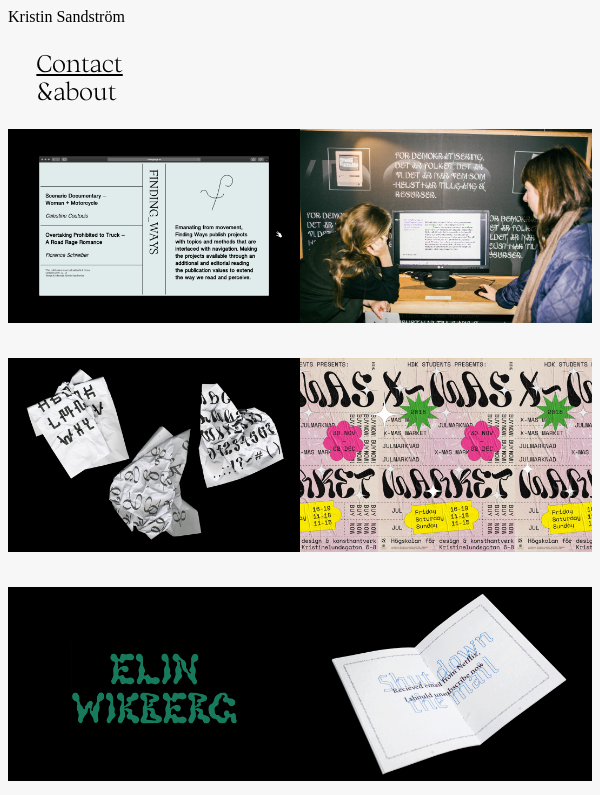
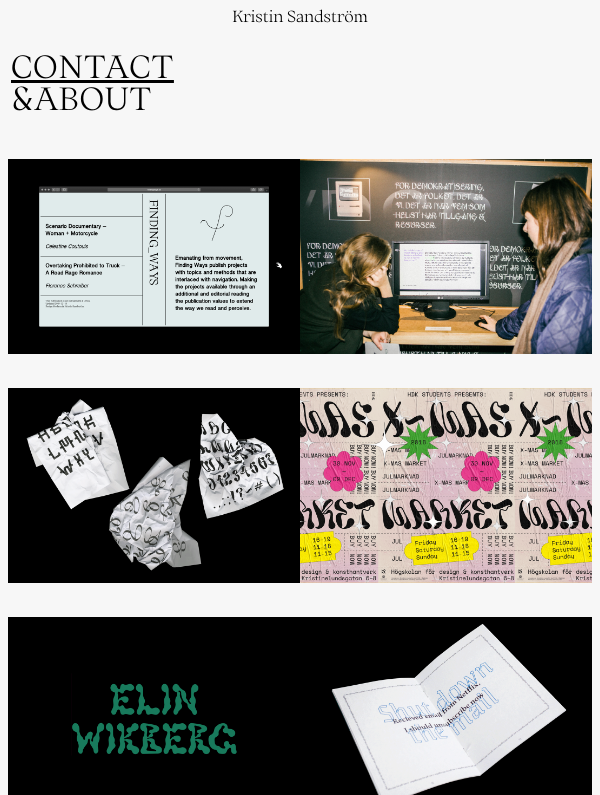
Before and after one commit to kristinsandstrom/portfolio, a plain HTML site: page projects.html in a window 600 px wide. Shown: the top 795 px of the page. Drawn offline with nearby package versions, Linux system fonts and the light colour scheme.

Commit message:
Update projects.css

```diff
--- a/projects.css
+++ b/projects.css
@@ -25,32 +25,49 @@ body{
 
 }
 
+p{
+	font-family:"Ortica",helvetica;
+	font-size:2vh;
+	line-height:2vh;
+	display:flex;
+	justify-content:center;
+	padding:0;
+	margin:0;
+}
+
+.header{
+	display:flex;
+	justify-content:space-between;
+	border:none;
+}
+
 /*COMPUTER*/
 @media screen and (min-width: 600px) {
-h1{
-	font-family:"Ortica";
+	h1{
+	font-family:"Ortica",helvetica;
+	font-size:8vh;
+	line-height:9vh;
+	letter-spacing:1px;
+	text-transform: uppercase;
 	font-weight:normal;
-	font-size:4vh;
-	line-height:4.5vh;
-	margin-left:4%;
-	margin-right:4%;
-	margin-bottom:0px;
-	margin-top:0px;
+	padding:20 20 0 20;
+	color:black;
+
 	}
 }
 
 /* PHONE */
 @media screen and (max-width: 600px) {
 h1{
-	font-family:"Ortica";
+	font-family:"Ortica",helvetica;
+	font-size:4vh;
+	line-height:4vh;
+	letter-spacing:1px;
+	text-transform: uppercase;
 	font-weight:normal;
-	font-size:3vh;
-	line-height:3.5vh;
-	padding-left:5;
-	padding-right:5;
+	padding:3 3 0 3;
+	color:black;
 
-	margin-bottom:0px;
-	margin-top:0px;
 	}
 }
 
```
